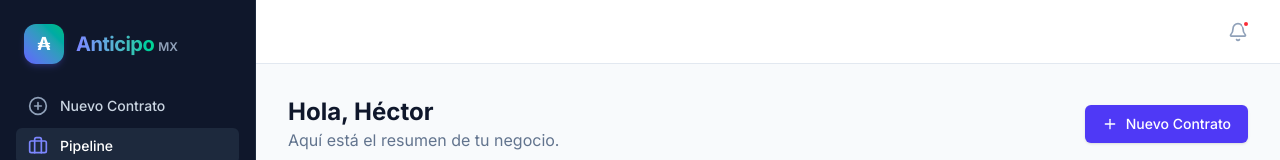
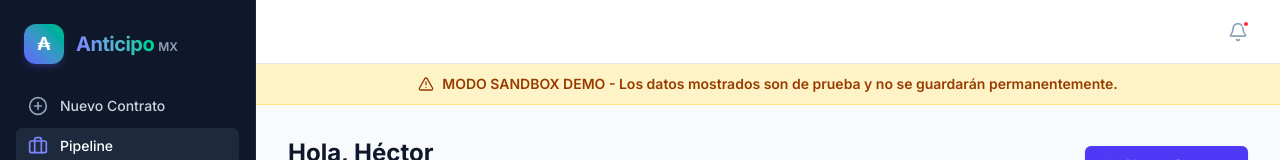
Before and after one commit to jesushzv/contract-tracker, a Next.js app: page /dashboard in a window 1280 px wide. Shown: the top 160 px of the page. Built offline with nearby package versions, Linux system fonts and the light colour scheme; no server answers.

Commit message:
feat: implement demo mode banner and visual styling updates, and remove hash verifier link

```diff
--- a/app/Header.tsx
+++ b/app/Header.tsx
@@ -121,11 +121,7 @@ export default function Header({ hasAuthCookie, useSupabase }: HeaderProps) {
                 Configuración
               </Link>
             </>
-          ) : (
-            <Link href="/hash-verifier" className="text-sm font-medium text-slate-600 hover:text-indigo-600 dark:text-slate-300 dark:hover:text-indigo-400 transition-colors">
-              Verificador
-            </Link>
-          )}
+          ) : null}
         </nav>
 
         <div className="flex items-center gap-4">
--- a/app/components/AppShell.tsx
+++ b/app/components/AppShell.tsx
@@ -1,6 +1,10 @@
-import React from "react";
+"use client";
+
+import React, { useEffect, useState } from "react";
 import { Sidebar } from "./Sidebar";
 import { NotificationBell } from "./NotificationBell";
+import { isDemoMode } from "@/lib/storageClient";
+import { AlertTriangle } from "lucide-react";
 
 interface AppShellProps {
   children: React.ReactNode;
@@ -8,6 +12,15 @@ interface AppShellProps {
 }
 
 export function AppShell({ children, activePath = "/dashboard" }: AppShellProps) {
+  const [demo, setDemo] = useState(false);
+
+  useEffect(() => {
+    const timer = setTimeout(() => {
+      setDemo(isDemoMode());
+    }, 0);
+    return () => clearTimeout(timer);
+  }, []);
+
   return (
     <div className="flex h-screen bg-slate-50 overflow-hidden">
       <div className="hidden md:flex w-64 flex-col fixed inset-y-0 z-50">
@@ -19,6 +32,13 @@ export function AppShell({ children, activePath = "/dashboard" }: AppShellProps)
           <NotificationBell />
         </header>
 
+        {demo && (
+          <div className="bg-amber-100 dark:bg-amber-900/30 border-b border-amber-200 dark:border-amber-800 px-4 py-2.5 flex items-center justify-center text-amber-800 dark:text-amber-300 text-sm font-semibold gap-2 z-40 relative">
+            <AlertTriangle className="h-4 w-4" />
+            MODO SANDBOX DEMO - Los datos mostrados son de prueba y no se guardarán permanentemente.
+          </div>
+        )}
+
         <main className="flex-1 overflow-y-auto p-4 md:p-8">
           {children}
         </main>
--- a/app/page.tsx
+++ b/app/page.tsx
@@ -129,7 +129,7 @@ export default function Home() {
                   </Link>
                   <Link
                     href="/dashboard?demo=true"
-                    className="w-full sm:w-auto inline-flex items-center justify-center rounded-xl border border-slate-300 bg-white/40 px-6 py-3.5 text-base font-semibold text-slate-700 hover:bg-white/80 dark:bg-slate-900/80 transition-all duration-200"
+                    className="w-full sm:w-auto inline-flex items-center justify-center rounded-xl border border-slate-300 dark:border-slate-700 bg-white dark:bg-slate-800 px-6 py-3.5 text-base font-semibold text-slate-700 dark:text-slate-200 hover:bg-slate-50 dark:hover:bg-slate-700 shadow-sm transition-all duration-200"
                   >
                     Probar Demo con Datos
                   </Link>
```
